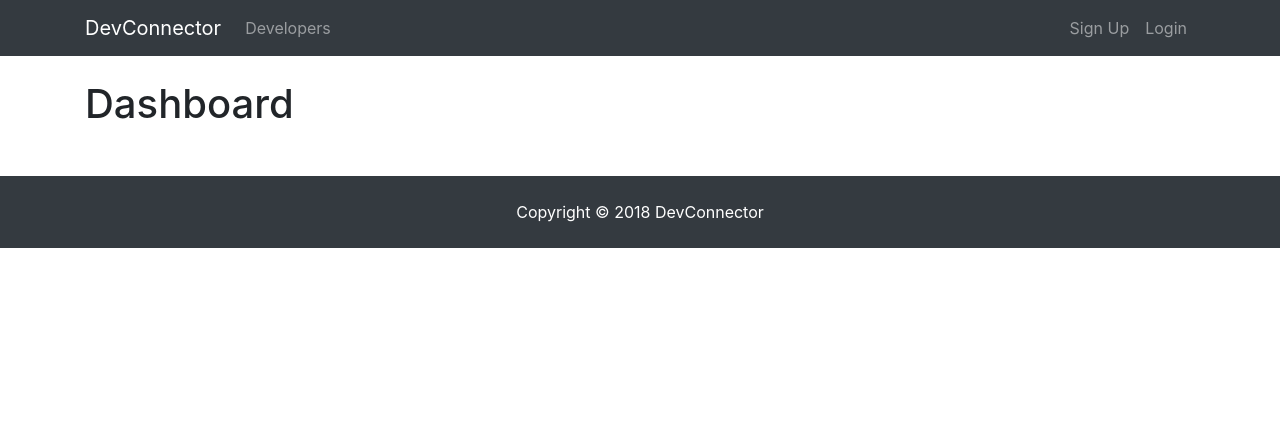
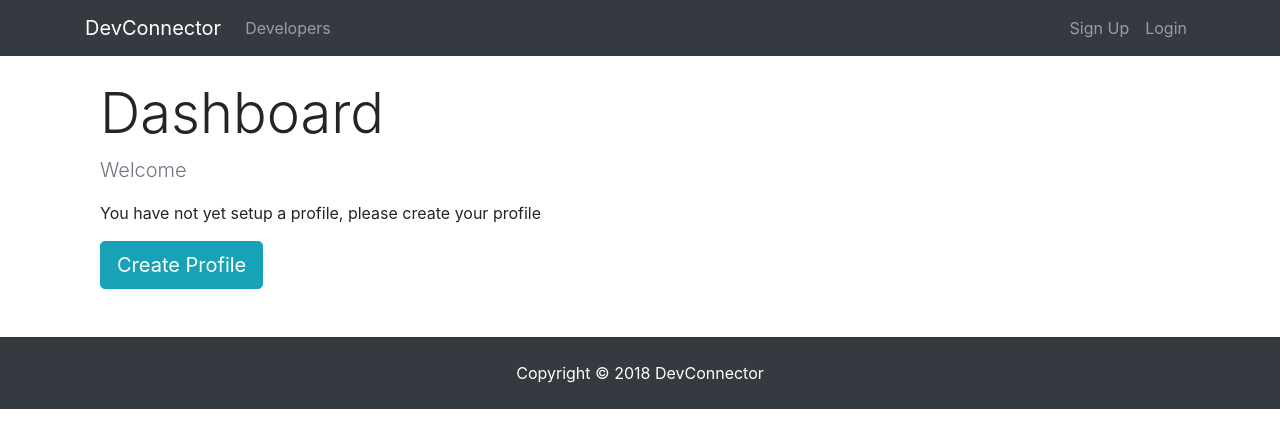
Before and after one commit to ArifTheCoder/my-social-media, a React (Create React App) app in the folder client/: page /dashboard in a window 1280 px wide. Shown: the top 448 px of the page. Built offline with nearby package versions, Linux system fonts and the light colour scheme; no server answers.

Commit message:
Update client/src/components/dashboard/Dashboard.js

```diff
--- a/client/src/components/dashboard/Dashboard.js
+++ b/client/src/components/dashboard/Dashboard.js
@@ -1,7 +1,9 @@
 import React, { Component } from 'react';
+import { Link } from 'react-router-dom';
 import PropTypes from 'prop-types';
 import { connect } from 'react-redux';
 import { getCurrentProfile } from '../../actions/profileActions';
+import Spineer from '../common/Spinner';
 
 class Dashboard extends Component {
     componentDidMount() {
@@ -9,12 +11,54 @@
     }
 
     render() {
+        const { user } = this.props.auth;
+        const { profile, loading } = this.props.profile;
+
+        let dashboardContent;
+
+        if (profile === null || loading) {
+            dashboardContent = <Spineer />;
+        } else {
+            // Check if logged in user has profile data
+            if(Object.keys(profile).length > 0) {
+                dashboardContent = <h4>Display profile</h4>
+            } else {
+                // User is logged in but has no profile
+                dashboardContent = (
+                    <div>
+                        <p className="lead text-muted">Welcome { user.name }</p>
+                        <p>You have not yet setup a profile, please create your profile</p>
+                        <Link to="/create-profile" className="btn btn-lg btn-info"> Create Profile </Link>
+                    </div>
+                );
+            }
+        }
+
         return(
-            <div>
-                <h1>Dashboard</h1>
+            <div className="dashboard">
+                <div className="container">
+                    <div className="row">
+                        <div className="col-md-12">
+                            <h1 className="display-4">Dashboard</h1>
+                            {dashboardContent}
+                        </div>
+                    </div>
+                </div>
+
             </div>
         );
     }
 }
 
-export default connect(null, {getCurrentProfile})(Dashboard);
+Dashboard.propTypes = {
+    getCurrentProfile: PropTypes.func.isRequired,
+    auth: PropTypes.object.isRequired,
+    profile: PropTypes.object.isRequired
+}
+
+const mapStateToProps = state => ({
+    profile: state.profile,
+    auth: state.auth
+});
+
+export default connect(mapStateToProps, {getCurrentProfile})(Dashboard);
```
